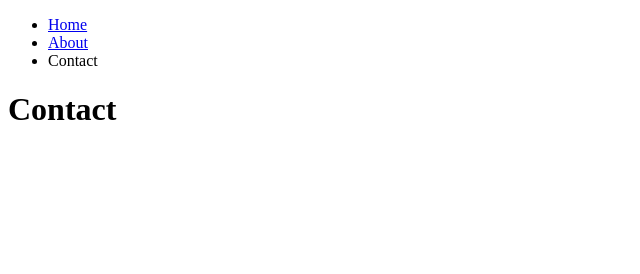
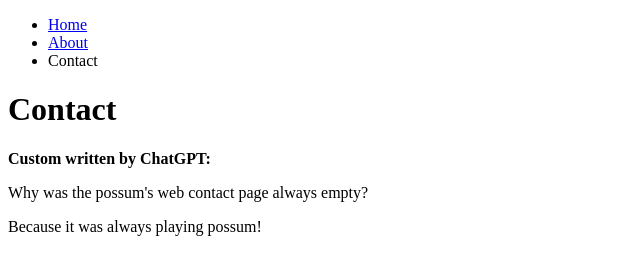
Before and after one commit to miclajara23/semantic-html-and-links-free-churro, a website: page contact/index.html in a window 1280 px wide. Shown: the whole page, without its empty margins (0-640 px from the left). Drawn offline with Linux system fonts and the light colour scheme.

Commit message:
added chatgpt joke

```diff
--- a/contact/index.html
+++ b/contact/index.html
@@ -24,6 +24,9 @@
     </nav>
   </header>
   <h1>Contact</h1>
+  <p><strong>Custom written by ChatGPT:</strong></p>
+  <p>Why was the possum's web contact page always empty?</p>
+  <p>Because it was always playing possum!<p>
 </body>
 
 </html>
```
